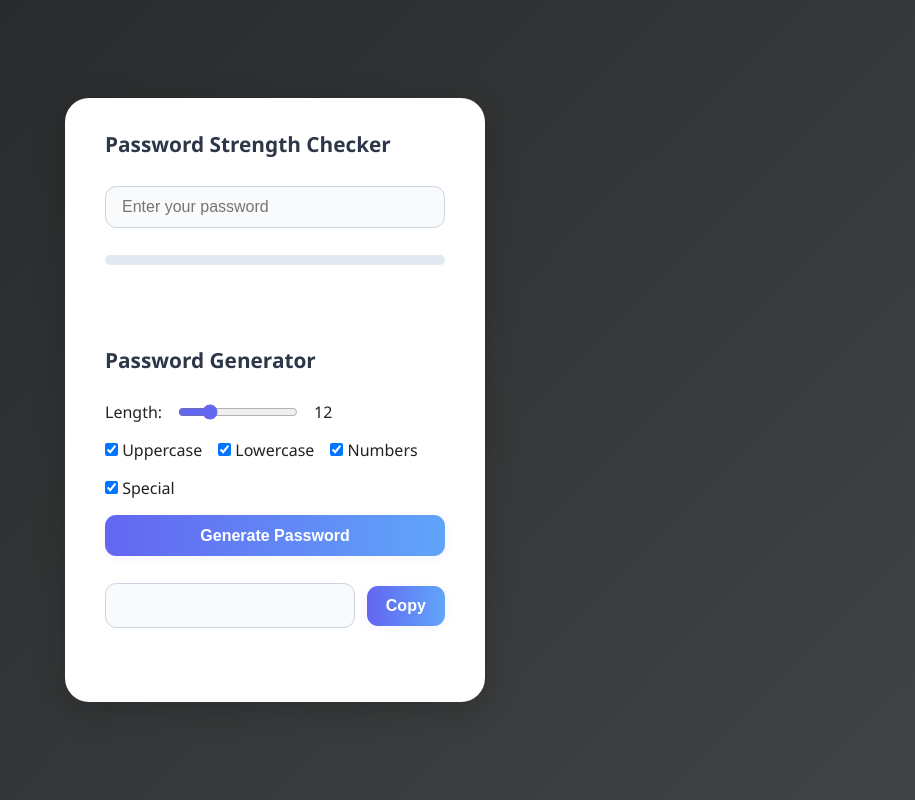
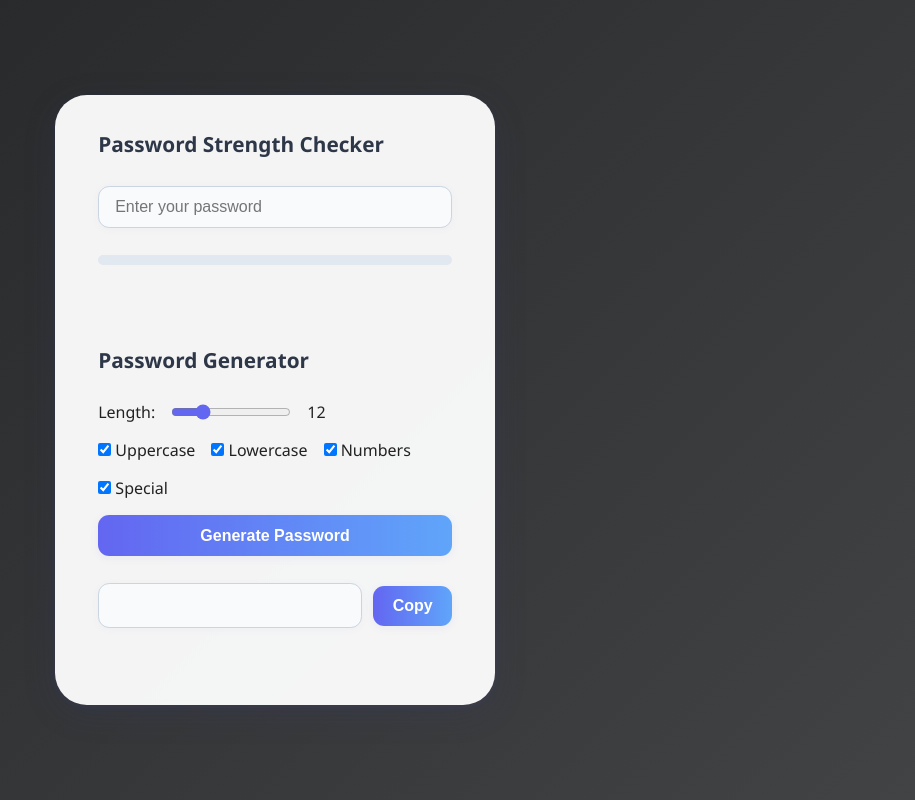
Before and after one commit to DebaA17/passgen, a plain HTML site: page index.html in a window 1280 px wide. Shown: the whole page, without its empty margins (365-1280 px from the left). Drawn offline with Linux system fonts and the light colour scheme.

Commit message:
Initial commit

```diff
--- a/style.css
+++ b/style.css
@@ -17,16 +17,17 @@ body {
   justify-content: center;
 }
 .container {
-  background: #fff;
-  border-radius: 1.5rem;
-  box-shadow: 0 8px 32px rgba(0,0,0,0.18);
-  padding: 2rem 2.5rem;
-  max-width: 420px;
+  background: rgba(255,255,255,0.95);
+  border-radius: 2rem;
+  box-shadow: 0 8px 32px 0 rgba(60,60,120,0.18), 0 1.5px 8px 0 rgba(99,102,241,0.08);
+  padding: 2.2rem 2.7rem;
+  max-width: 440px;
   width: 100%;
   display: flex;
   flex-direction: column;
   gap: 2.5rem;
   animation: fadeIn 1s cubic-bezier(.4,0,.2,1);
+  backdrop-filter: blur(2.5px);
 }
 @keyframes fadeIn {
   from { opacity: 0; transform: translateY(40px); }
@@ -50,13 +51,15 @@ input[type="text"] {
   border: 1.5px solid #cbd5e1;
   border-radius: 0.7rem;
   font-size: 1rem;
-  transition: border-color 0.2s;
+  transition: border-color 0.2s, box-shadow 0.3s;
   outline: none;
   background: #f8fafc;
+  box-shadow: 0 1.5px 8px 0 rgba(99,102,241,0.04);
 }
 input[type="password"]:focus,
 input[type="text"]:focus {
   border-color: #6366f1;
+  box-shadow: 0 0 0 2px #6366f1aa;
 }
 .strength-meter {
   width: 100%;
@@ -72,13 +75,17 @@ input[type="text"]:focus {
   width: 0%;
   background: linear-gradient(90deg, #ef4444, #f59e42, #22c55e);
   border-radius: 0.5rem;
-  transition: width 0.4s cubic-bezier(.4,0,.2,1), background 0.4s;
+  transition: width 0.5s cubic-bezier(.4,0,.2,1), background 0.4s, box-shadow 0.3s;
+  box-shadow: 0 0 8px 0 rgba(34,197,94,0.15);
+  will-change: width, background;
 }
 .strength-text {
   font-size: 1rem;
-  font-weight: 500;
+  font-weight: 600;
   min-height: 1.2em;
-  transition: color 0.3s;
+  letter-spacing: 0.01em;
+  transition: color 0.3s, transform 0.3s;
+  will-change: color, transform;
 }
 .generator-section form {
   display: flex;
@@ -115,14 +122,19 @@ button {
   font-weight: 600;
   cursor: pointer;
   box-shadow: 0 2px 8px rgba(99,102,241,0.08);
-  transition: background 0.2s, transform 0.15s;
+  transition: background 0.2s, transform 0.15s, box-shadow 0.2s;
+  position: relative;
+  overflow: hidden;
+  z-index: 1;
 }
 button:active {
-  transform: scale(0.97);
+  transform: scale(0.97) rotate(-1deg);
+  box-shadow: 0 1px 4px rgba(99,102,241,0.12);
 }
 button:focus {
   outline: 2px solid #6366f1;
   outline-offset: 2px;
+  box-shadow: 0 0 0 3px #6366f1aa;
 }
 .output-row {
   display: flex;
@@ -137,7 +149,8 @@ button:focus {
   border: 1.5px solid #cbd5e1;
   border-radius: 0.7rem;
   padding: 0.7rem 1rem;
-  transition: border-color 0.2s;
+  transition: border-color 0.2s, box-shadow 0.3s, transform 0.2s;
+  box-shadow: 0 1.5px 8px 0 rgba(99,102,241,0.04);
 }
 .copy-msg {
   min-height: 1.2em;
@@ -149,12 +162,12 @@ button:focus {
 }
 .copy-msg.visible {
   opacity: 1;
-  animation: popIn 0.5s;
+  animation: popIn 0.5s cubic-bezier(.4,0,.2,1);
 }
 @keyframes popIn {
-  0% { opacity: 0; transform: scale(0.9); }
-  60% { opacity: 1; transform: scale(1.05); }
-  100% { opacity: 1; transform: scale(1); }
+  0% { opacity: 0; transform: scale(0.9) rotate(-2deg); }
+  60% { opacity: 1; transform: scale(1.05) rotate(2deg); }
+  100% { opacity: 1; transform: scale(1) rotate(0deg); }
 }
 .visually-hidden {
   position: absolute;
@@ -168,7 +181,8 @@ button:focus {
   .container {
     padding: 1.2rem 0.5rem;
     max-width: 98vw;
-    border-radius: 0.7rem;
+    border-radius: 1.2rem;
+    box-shadow: 0 4px 16px rgba(60,60,120,0.13);
   }
   h1 {
     font-size: 1.1rem;
```
